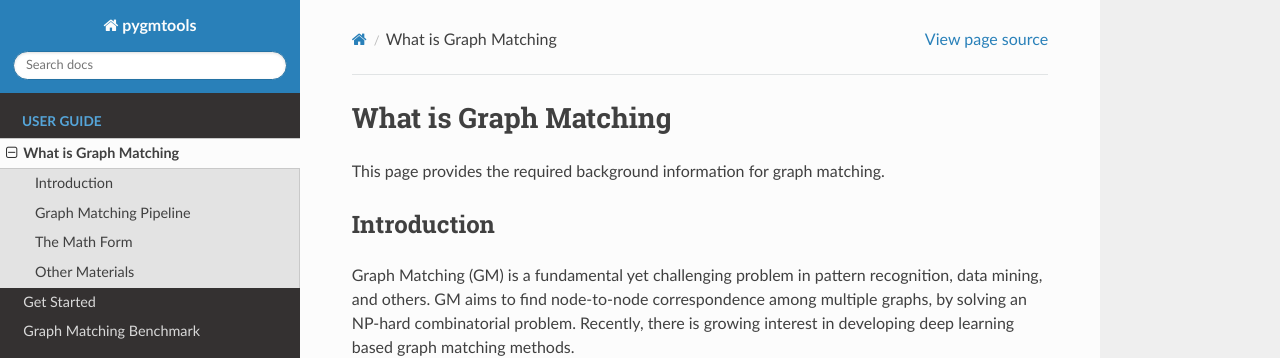
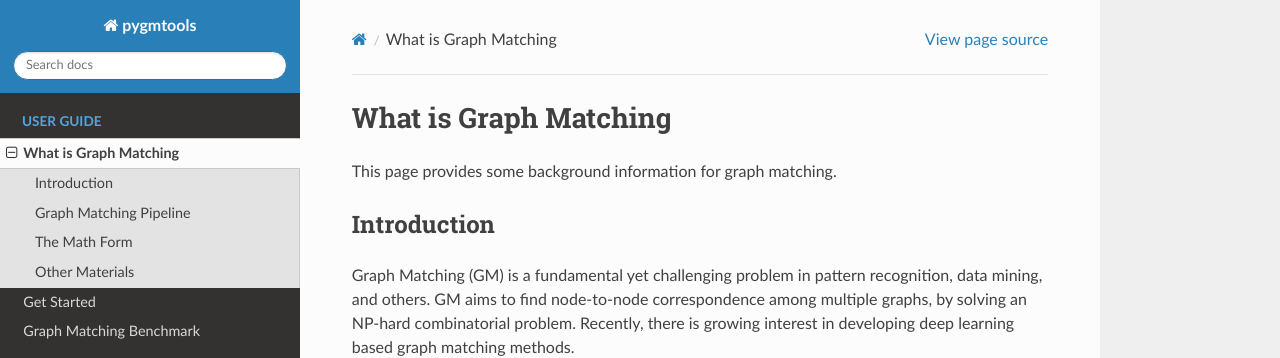
Before and after one commit to Thinklab-SJTU/pygmtools, a Sphinx documentation site: the page built from docs/guide/introduction.rst, in a window 1280 px wide and 900 px high. Shown: the top 358 px of the window. Built offline with Sphinx 7.4.7 and the Read the Docs theme 2.0.0, drawn with Linux system fonts in a browser that asks for light colours; pages that are not in the unit, such as notebooks, are missing from menus.

Commit message:
update doc

```diff
--- a/docs/guide/introduction.rst
+++ b/docs/guide/introduction.rst
@@ -2,7 +2,7 @@
 What is Graph Matching
 ===============================
 
-This page provides the required background information for graph matching.
+This page provides some background information for graph matching.
 
 Introduction
 ------------------
```
